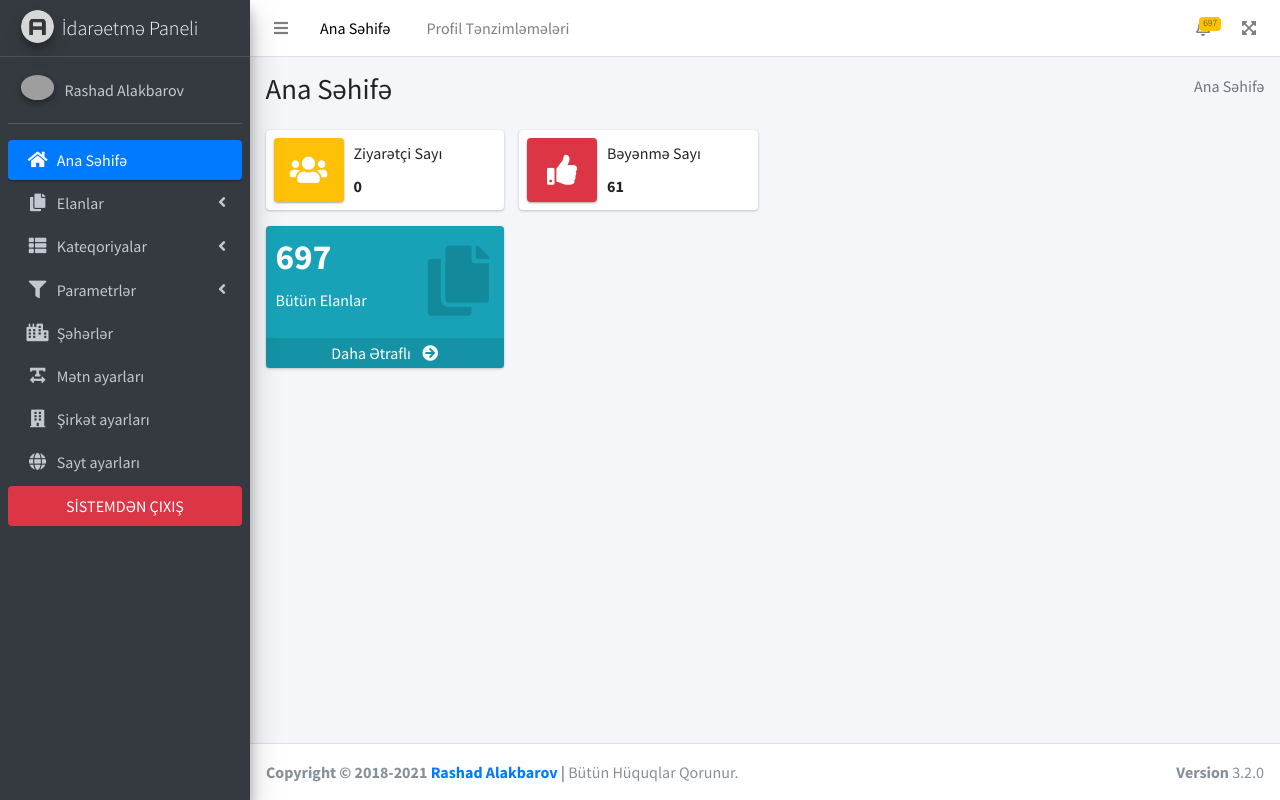
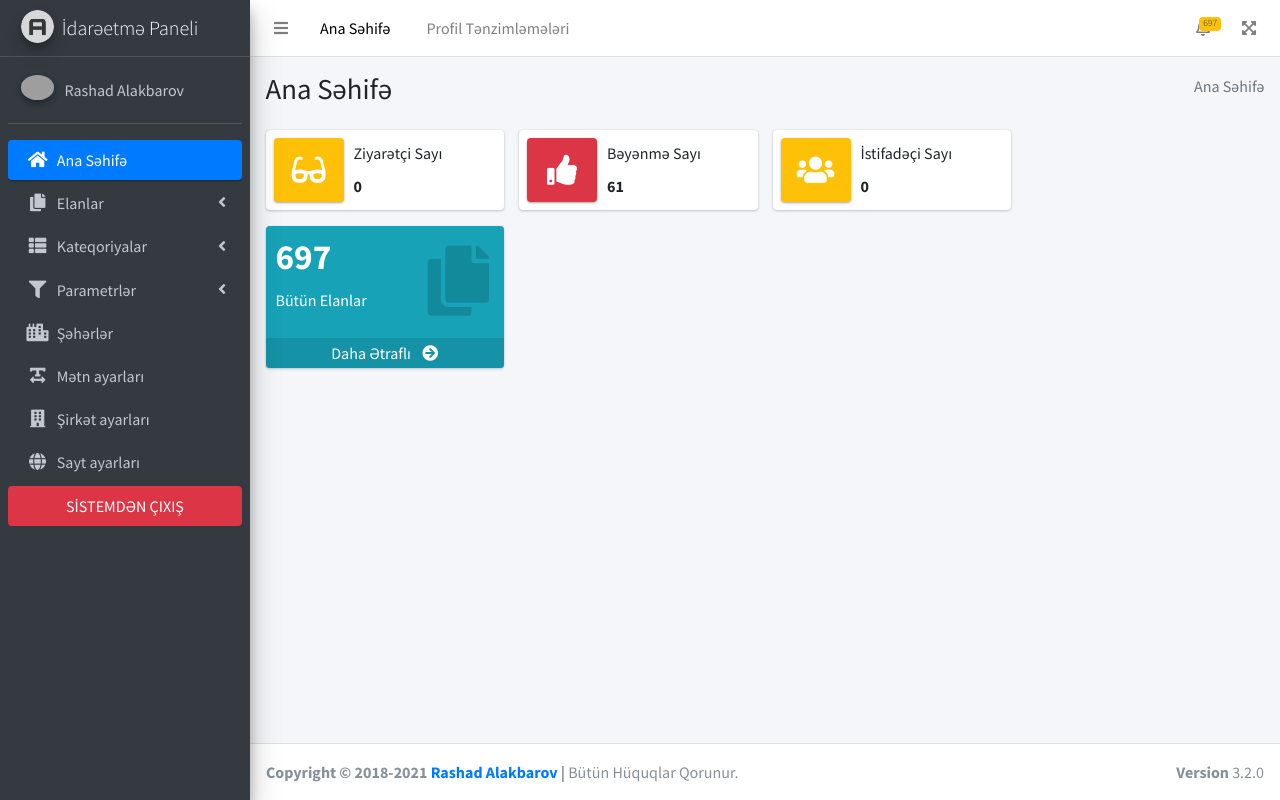
Before and after one commit to rashadsoftware/satan, a PHP site: page /elan/admin/dashboard in a window 1280 px wide. Run offline with PHP 8.4, Linux system fonts and the light colour scheme; a user stored in the database is signed in; data comes from the database, SQL or seed files in the repository; data that the repository does not hold is empty; grey boxes are pictures that could not be loaded.

Commit message:
updated elanlar and dashboard page

```diff
--- a/admin/dashboard.php
+++ b/admin/dashboard.php
@@ -62,7 +62,7 @@
 						<div class="row">
 							<div class="col-12 col-sm-6 col-md-3">
 								<div class="info-box mb-3">
-									<span class="info-box-icon bg-warning elevation-1"><i class="fas fa-users text-white"></i></span>
+									<span class="info-box-icon bg-warning elevation-1"><i class="fas fa-glasses text-white"></i></span>
 
 									<div class="info-box-content">
 										<span class="info-box-text text-capitalize">Ziyarətçi sayı</span>
@@ -99,6 +99,23 @@
 								</div>
 								<!-- /.info-box -->
 							</div>
+
+							<div class="col-12 col-sm-6 col-md-3">
+								<div class="info-box mb-3">
+									<span class="info-box-icon bg-warning elevation-1"><i class="fas fa-users text-white"></i></span>
+
+									<div class="info-box-content">
+										<span class="info-box-text text-capitalize">İstifadəçi sayı</span>
+										<?php
+											$users_list=mysqli_query($connect, "SELECT *  FROM users WHERE user_status='user' ");
+										?>
+										<span class="info-box-number"><?php echo mysqli_num_rows($users_list); ?></span>
+									</div>
+									<!-- /.info-box-content -->
+								</div>
+								<!-- /.info-box -->
+							</div>
+							<!-- /.col -->
 						</div>
 						<div class="row">
 							<div class="col-lg-3 col-6">
--- a/admin/elanlar.php
+++ b/admin/elanlar.php
@@ -126,6 +126,8 @@
                                                                             <?php
                                                                                 if($elan["elan_status"]=="active"){ ?>
                                                                                     <td class="text-center text-success">Aktivdir</td>
+                                                                            <?php   } else if($elan["elan_status"]=="blocked"){ ?>
+                                                                                    <td class="text-center text-info">İmtina edilmişdir</td>
                                                                             <?php   } else if($elan["elan_status"]=="deactive"){ ?>
                                                                                     <td class="text-center text-danger">Müddəti bitmişdir</td>
                                                                             <?php   } else { ?>
--- a/profile/php/delete-elanlar.php
+++ b/profile/php/delete-elanlar.php
@@ -53,8 +53,6 @@
     // remove elanlar
     $allElan=mysqli_query($connect, "DELETE FROM elan WHERE elan_id='$postId'");
     if($allElan){
-        $_SESSION["success_alert"]=$inputEmail;
-        $_SESSION["text"]="Sizin elan başarılı şəkildə silindi";
         header('Location: ../dashboard');
     }
 
```
Also changed, not shown: profile/dashboard.php (+0 -7 lines).
